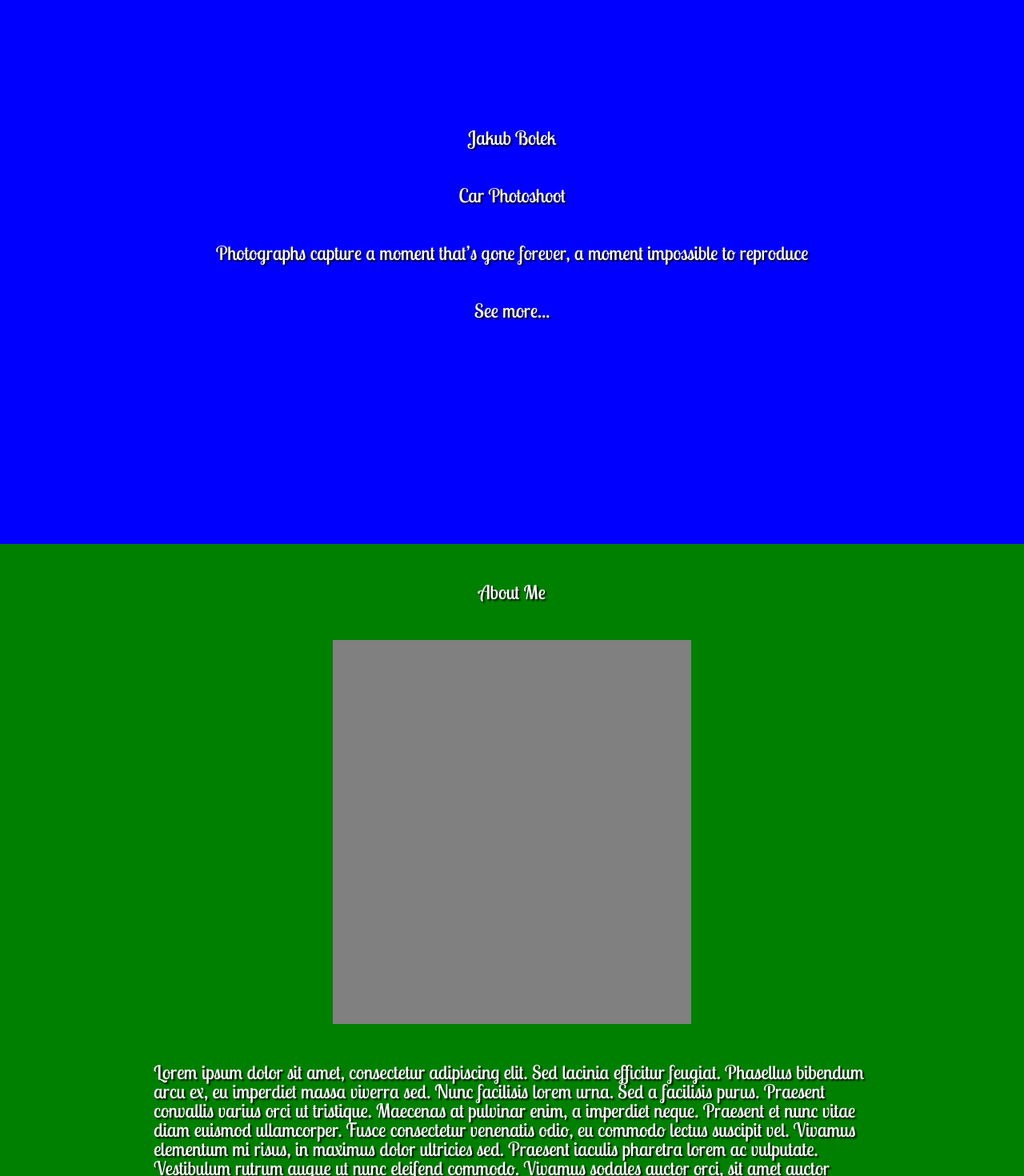
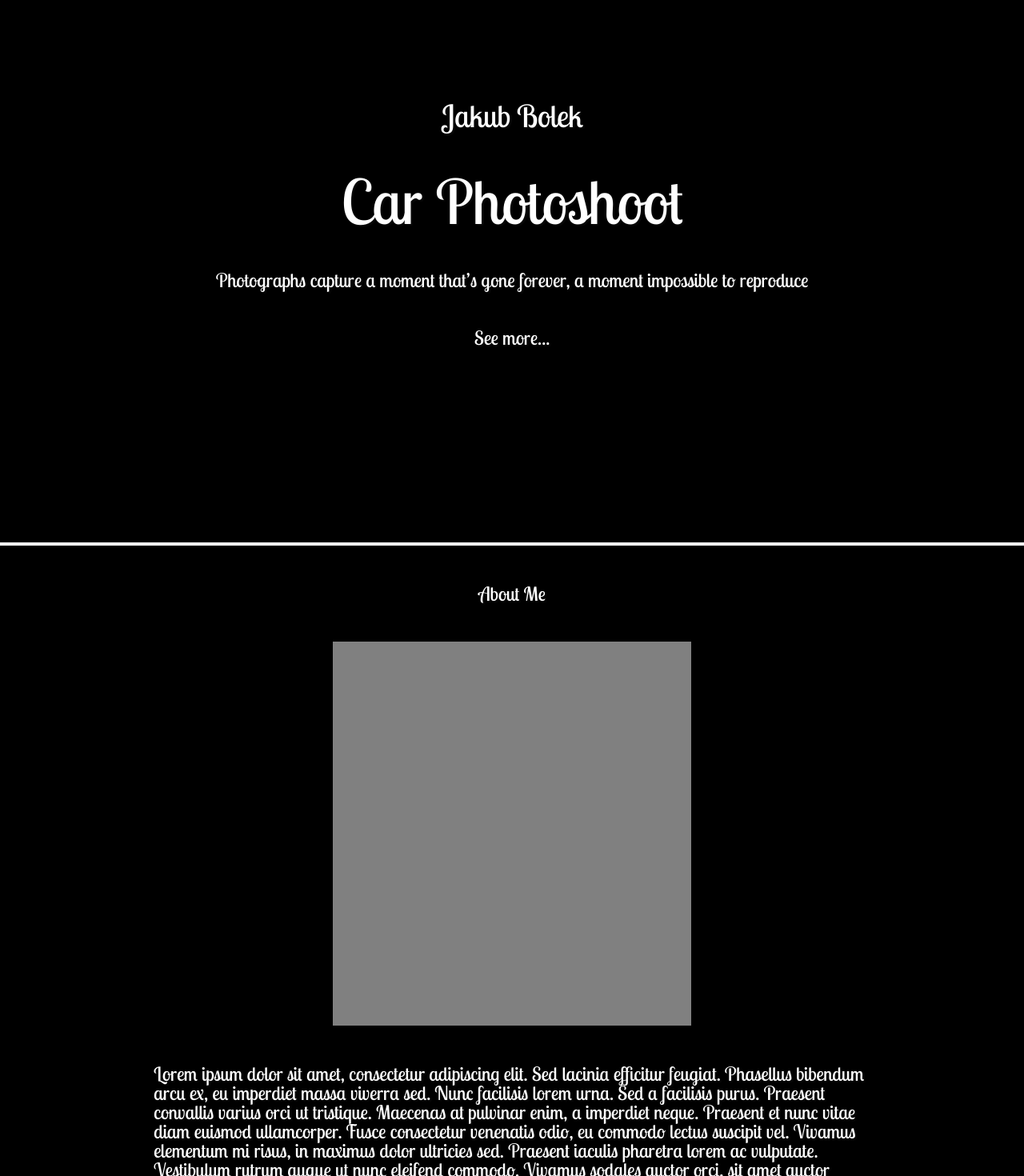
Before and after one commit to MateuszJankowski02/BolekPortfolio, a Nuxt app: page / in a window 1280 px wide. Shown: the part 240-1710 px from the top of the page at 80% size. Built offline with nearby package versions, Linux system fonts and the light colour scheme; no server answers; the database is empty.

Commit message:
Changed section color to black and added border to them

```diff
--- /dev/null
+++ b/assets/styles/layout/_index.scss
@@ -0,0 +1 @@
+@forward 'section'
--- /dev/null
+++ b/assets/styles/layout/_section.scss
@@ -0,0 +1,8 @@
+@use '../abstracts/' as *;
+
+.section{
+    background-color: black;
+    @include section-size;
+    @include grid-template-center;
+    border-block: 2px white solid;
+}
--- a/assets/styles/style.scss
+++ b/assets/styles/style.scss
@@ -3,3 +3,4 @@
 @use 'pages';
 @use 'themes';
 @use 'utilities';
+@use 'layout';
--- a/components/About.vue
+++ b/components/About.vue
@@ -1,5 +1,5 @@
 <template lang="">
-    <div class="about">
+    <div class="section">
         <div class="about-content">
             <h5>About Me</h5>
             <div class="image-placeholder"></div>
@@ -33,11 +33,6 @@ export default {
 </script>
 <style lang="scss" scoped>
     @use '../assets/styles/abstracts' as *;
-    .about {
-        background-color: green;
-        @include section-size;
-        @include grid-template-center;
-    }
     .about-content{
         @include grid-content-center;
         @include flex-center(column);
--- a/components/Gallery.vue
+++ b/components/Gallery.vue
@@ -1,5 +1,5 @@
 <template lang="">
-    <div class="gallery">
+    <div class="section">
         <div class="gallery-content">
             <h5>Gallery</h5>
             <div class="images">
--- a/components/Home.vue
+++ b/components/Home.vue
@@ -1,8 +1,8 @@
 <template lang="">
-    <div class="home">
+    <div class="section">
         <div class="home-content">
-            <h5>Jakub Bolek</h5>
-            <h4>Car Photoshoot</h4>
+            <h5 class="heading-1">Jakub Bolek</h5>
+            <h4 class="heading-2">Car Photoshoot</h4>
             <h2>Photographs capture a moment that’s gone forever, a moment impossible to reproduce</h2>
             <p>See more...</p>
         </div>
@@ -27,4 +27,10 @@ export default {
         row-gap: 2rem;
 
     }
+    .heading-1{
+        font-size: 1.6rem;
+    }
+    .heading-2{
+        font-size: 3.2rem;
+    }
 </style>
```
